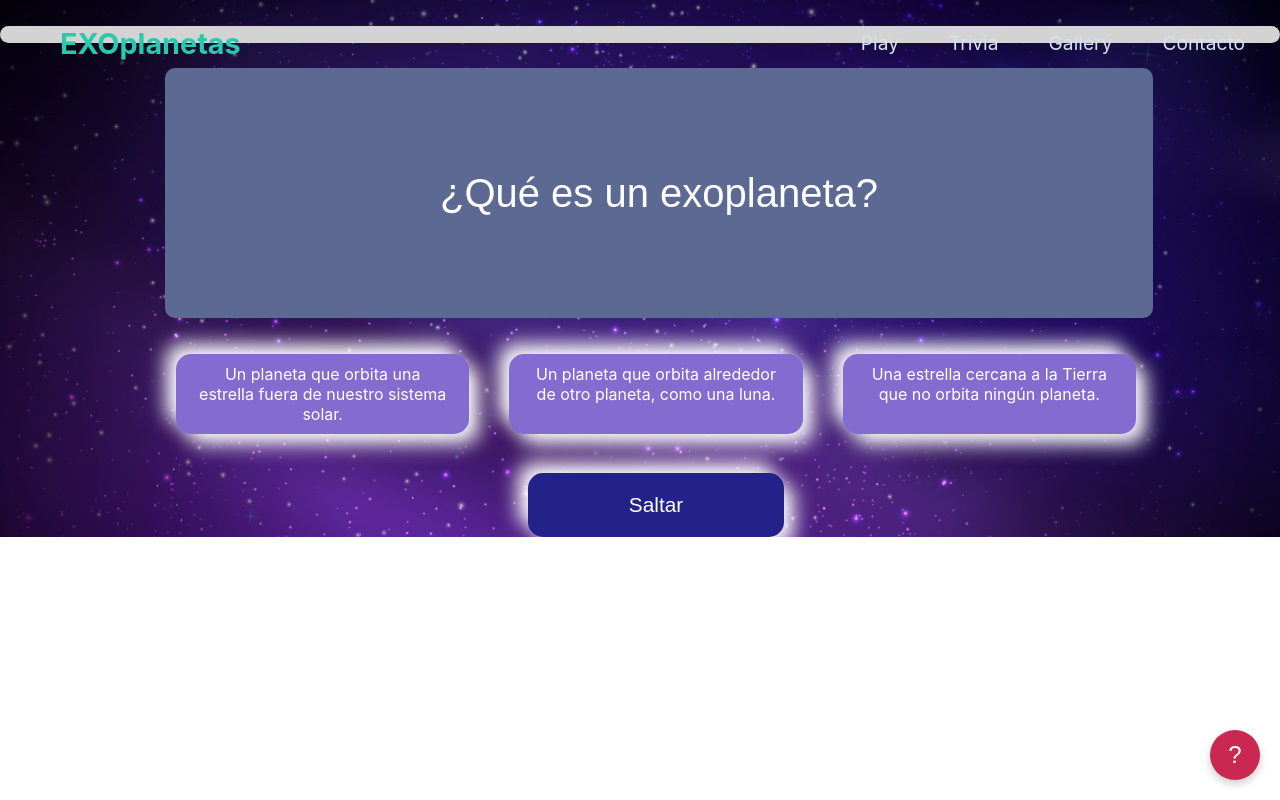
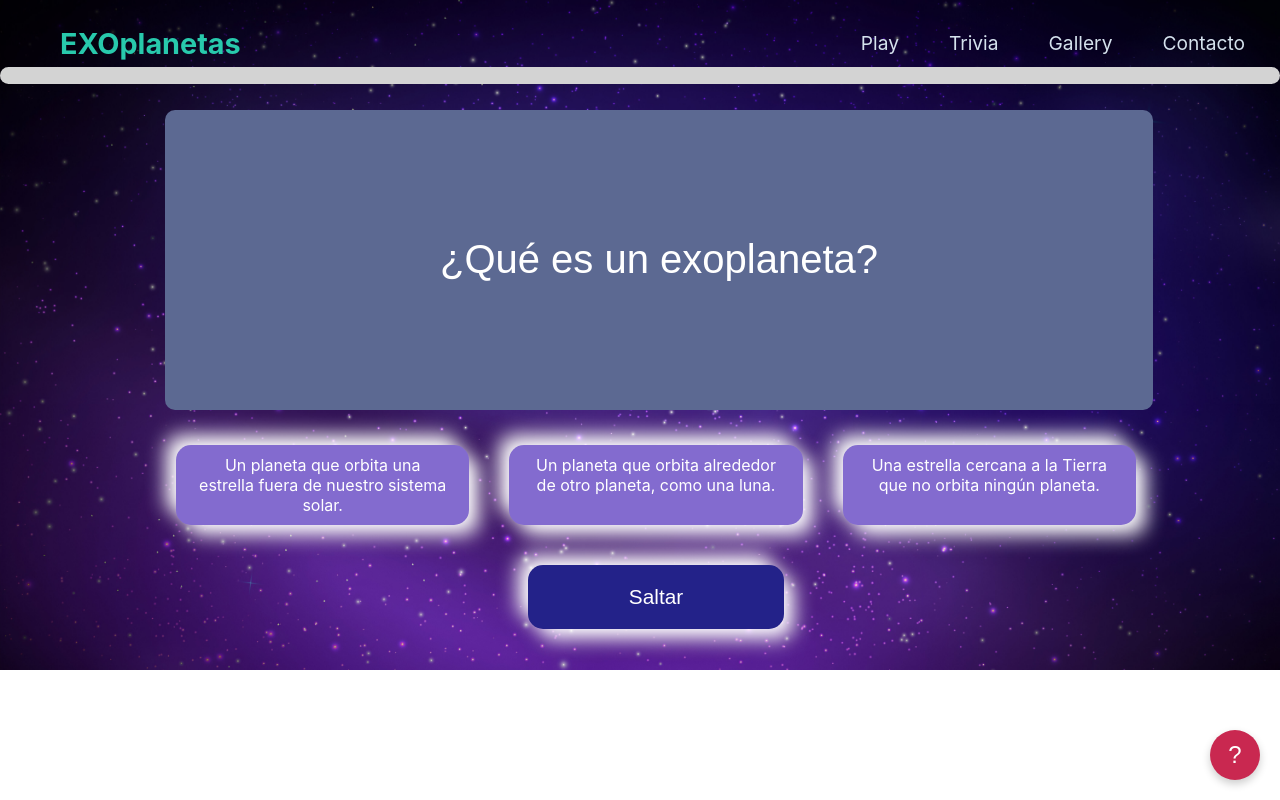
Before and after one commit to inaDAGod/Space-Apps-Proyect, a React (Create React App) app in the folder colonizador-exoplanetas-game/: page /trivia in a window 1280 px wide. Built offline with nearby package versions, Linux system fonts and the light colour scheme.

Commit message:
edit de fondo

```diff
--- a/colonizador-exoplanetas-game/src/components/Cardtri.css
+++ b/colonizador-exoplanetas-game/src/components/Cardtri.css
@@ -9,7 +9,7 @@
     min-width: 950px;
     width: 100%;
     max-height: 350px;
-    min-height: 250px;
+    min-height: 300px;
     height: 100%;
     border-radius: 10px;
     position: relative;
--- a/colonizador-exoplanetas-game/src/components/MyCarousel.css
+++ b/colonizador-exoplanetas-game/src/components/MyCarousel.css
@@ -1,6 +1,8 @@
 .container {
     position: relative;
-    height: 100vh;
+    height: 100%;
+    max-height: 800px;
+    min-height: 670px;
     width: 100%;
     display: flex;
     flex-direction: column;
```
